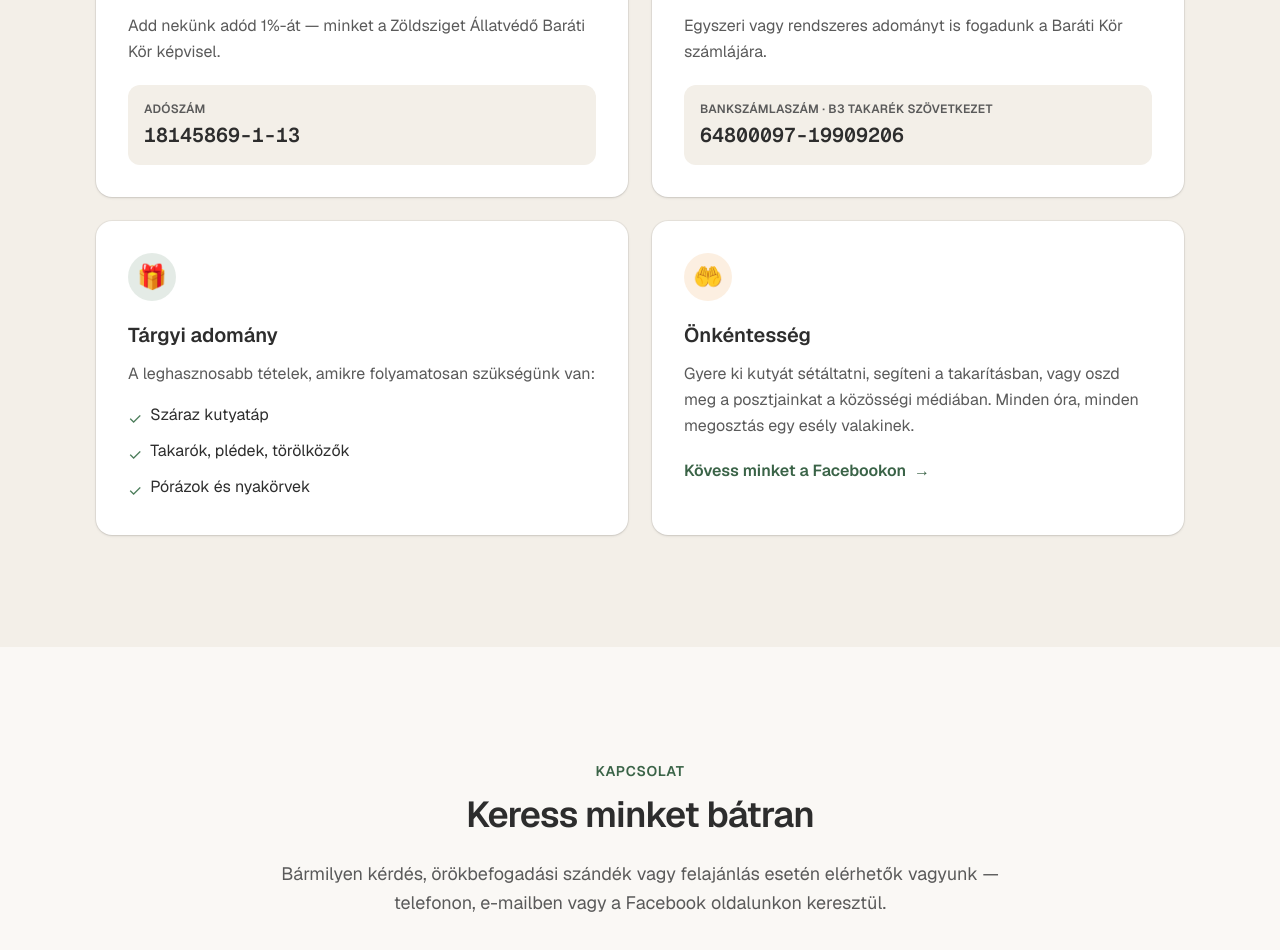
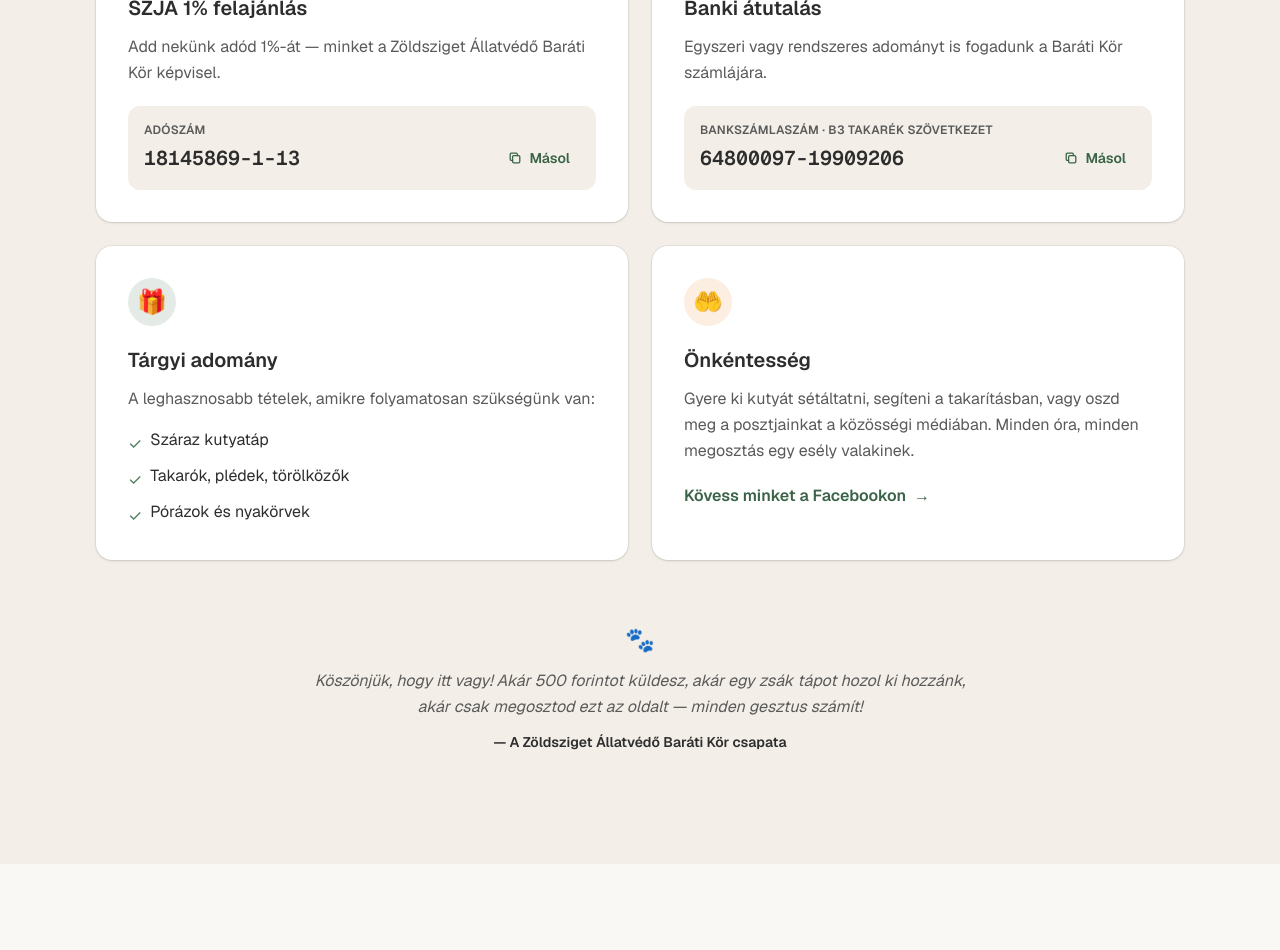
Before and after one commit to berenyilevente/zold-sziget-allatmenhely, a Next.js app: page / in a window 1280 px wide. Shown: the part 2700-3650 px from the top of the page. Built offline with nearby package versions, Linux system fonts and the light colour scheme.

Commit message:
feat: add copy button

```diff
--- /dev/null
+++ b/src/components/CopyButton.tsx
@@ -0,0 +1,85 @@
+"use client";
+
+import { useEffect, useRef, useState } from "react";
+
+type CopyButtonProps = {
+  value: string;
+  label?: string;
+  className?: string;
+};
+
+export function CopyButton({ value, label, className }: CopyButtonProps) {
+  const [copied, setCopied] = useState(false);
+  const timeoutRef = useRef<ReturnType<typeof setTimeout> | null>(null);
+
+  useEffect(() => {
+    return () => {
+      if (timeoutRef.current) clearTimeout(timeoutRef.current);
+    };
+  }, []);
+
+  async function handleClick() {
+    try {
+      await navigator.clipboard.writeText(value);
+      setCopied(true);
+      if (timeoutRef.current) clearTimeout(timeoutRef.current);
+      timeoutRef.current = setTimeout(() => setCopied(false), 1800);
+    } catch {
+      // clipboard unavailable — leave state untouched so the user can fall back to select-all
+    }
+  }
+
+  return (
+    <button
+      type="button"
+      onClick={handleClick}
+      aria-label={label ?? "Érték másolása"}
+      className={`inline-flex shrink-0 items-center gap-1.5 rounded-lg px-2.5 py-1.5 text-sm font-semibold transition-colors hover:bg-brand/10 focus-visible:outline-2 focus-visible:outline-brand ${
+        copied ? "text-brand" : "text-brand-dark"
+      } ${className ?? ""}`}
+    >
+      {copied ? (
+        <svg
+          aria-hidden="true"
+          viewBox="0 0 20 20"
+          fill="none"
+          className="h-4 w-4"
+        >
+          <path
+            d="M5 10.5l3 3 7-7"
+            stroke="currentColor"
+            strokeWidth="2"
+            strokeLinecap="round"
+            strokeLinejoin="round"
+          />
+        </svg>
+      ) : (
+        <svg
+          aria-hidden="true"
+          viewBox="0 0 20 20"
+          fill="none"
+          className="h-4 w-4"
+        >
+          <rect
+            x="7"
+            y="7"
+            width="9"
+            height="9"
+            rx="1.5"
+            stroke="currentColor"
+            strokeWidth="1.6"
+          />
+          <path
+            d="M13 7V5.5A1.5 1.5 0 0 0 11.5 4h-6A1.5 1.5 0 0 0 4 5.5v6A1.5 1.5 0 0 0 5.5 13H7"
+            stroke="currentColor"
+            strokeWidth="1.6"
+            strokeLinecap="round"
+          />
+        </svg>
+      )}
+      <span aria-live="polite" className="hidden sm:inline">
+        {copied ? "Másolva" : "Másol"}
+      </span>
+    </button>
+  );
+}
--- a/src/components/sections/Tamogatas.tsx
+++ b/src/components/sections/Tamogatas.tsx
@@ -1,8 +1,12 @@
-import { Container } from "../Container";
+import { CopyButton } from '../CopyButton';
+import { Container } from '../Container';
 
 export function Tamogatas() {
   return (
-    <section id="tamogatas" className="scroll-mt-20 bg-cream-soft py-20 sm:scroll-mt-24 sm:py-28">
+    <section
+      id="tamogatas"
+      className="scroll-mt-20 bg-cream-soft py-20 sm:scroll-mt-24 sm:py-28"
+    >
       <Container>
         <div className="mx-auto max-w-3xl text-center">
           <span className="text-sm font-semibold tracking-wider text-brand-dark uppercase">
@@ -12,13 +16,13 @@ export function Tamogatas() {
             Így tudsz segíteni nekünk
           </h2>
           <p className="mt-6 text-lg leading-relaxed text-ink-soft">
-            A menhely működése szinte teljes egészében adományokból valósul meg.
-            Minden forint, takaró és önkéntes óra számít — köszönjük, hogy
-            mellénk állsz.
+            A menhely működése szinte teljes egészében adományokból valósul meg
+            — minden forint, takaró és önkéntes óra közvetlenül az állatainkhoz
+            jut. Bármilyen formában segítesz, hálásak vagyunk érte.
           </p>
         </div>
 
-        <div className="mt-14 grid gap-6 sm:grid-cols-2">
+        <div className="mt-12 grid gap-6 sm:grid-cols-2">
           <div className="rounded-2xl bg-white p-8 shadow-sm ring-1 ring-black/5 transition-shadow hover:shadow-md">
             <div className="flex h-12 w-12 items-center justify-center rounded-full bg-accent/15 text-2xl">
               <span aria-hidden="true">📄</span>
@@ -34,9 +38,12 @@ export function Tamogatas() {
               <p className="text-xs font-semibold tracking-wide text-ink-soft uppercase">
                 Adószám
               </p>
-              <p className="mt-1 font-mono text-xl font-semibold text-ink select-all">
-                18145869-1-13
-              </p>
+              <div className="mt-1 flex items-center justify-between gap-3">
+                <span className="font-mono text-xl font-semibold break-all text-ink select-all">
+                  18145869-1-13
+                </span>
+                <CopyButton value="18145869-1-13" label="Adószám másolása" />
+              </div>
             </div>
           </div>
 
@@ -55,9 +62,15 @@ export function Tamogatas() {
               <p className="text-xs font-semibold tracking-wide text-ink-soft uppercase">
                 Bankszámlaszám · B3 TAKARÉK Szövetkezet
               </p>
-              <p className="mt-1 font-mono text-xl font-semibold text-ink select-all">
-                64800097-19909206
-              </p>
+              <div className="mt-1 flex items-center justify-between gap-3">
+                <span className="font-mono text-xl font-semibold break-all text-ink select-all">
+                  64800097-19909206
+                </span>
+                <CopyButton
+                  value="64800097-19909206"
+                  label="Bankszámlaszám másolása"
+                />
+              </div>
             </div>
           </div>
 
@@ -97,9 +110,7 @@ export function Tamogatas() {
             <div className="flex h-12 w-12 items-center justify-center rounded-full bg-accent/15 text-2xl">
               <span aria-hidden="true">🤲</span>
             </div>
-            <h3 className="mt-5 text-xl font-semibold text-ink">
-              Önkéntesség
-            </h3>
+            <h3 className="mt-5 text-xl font-semibold text-ink">Önkéntesség</h3>
             <p className="mt-3 text-base leading-relaxed text-ink-soft">
               Gyere ki kutyát sétáltatni, segíteni a takarításban, vagy oszd meg
               a posztjainkat a közösségi médiában. Minden óra, minden megosztás
@@ -116,6 +127,20 @@ export function Tamogatas() {
             </a>
           </div>
         </div>
+
+        <div className="mx-auto mt-16 max-w-2xl text-center">
+          <span aria-hidden="true" className="text-2xl">
+            🐾
+          </span>
+          <p className="mt-3 text-base leading-relaxed text-ink-soft italic">
+            Köszönjük, hogy itt vagy! Akár 500 forintot küldesz, akár egy zsák
+            tápot hozol ki hozzánk, akár csak megosztod ezt az oldalt — minden
+            gesztus számít!
+          </p>
+          <p className="mt-3 text-sm font-semibold text-ink">
+            — A Zöldsziget Állatvédő Baráti Kör csapata
+          </p>
+        </div>
       </Container>
     </section>
   );
```
